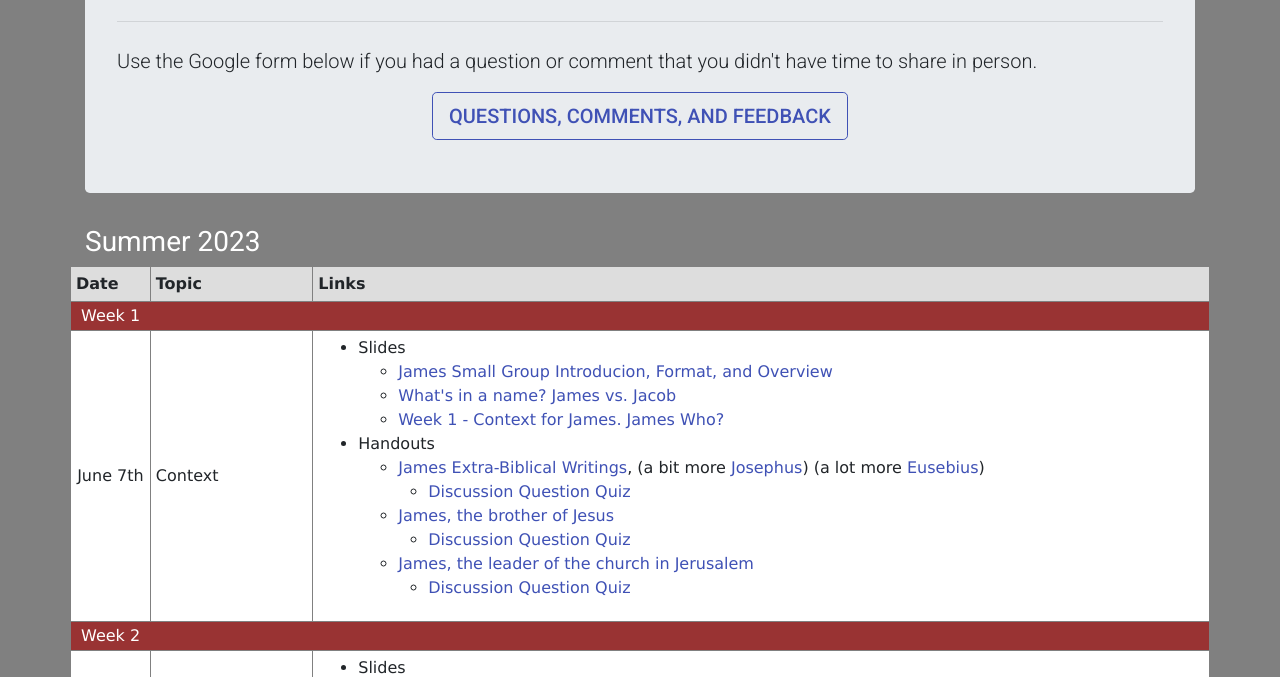
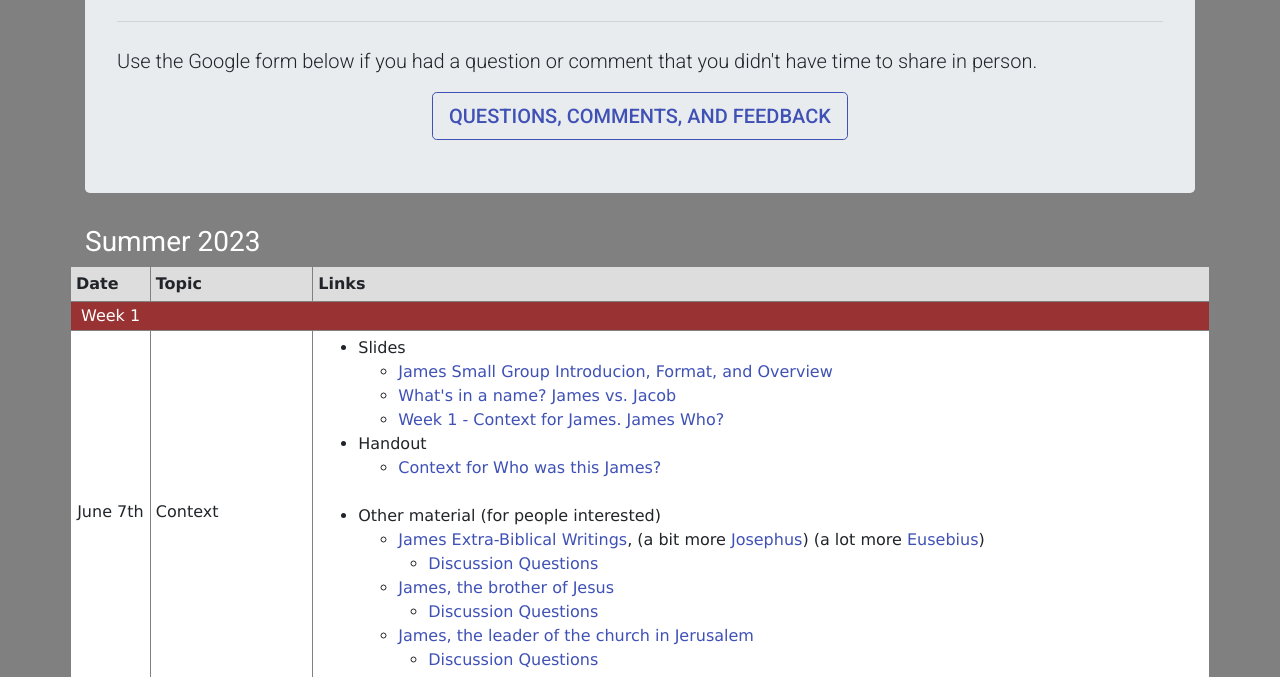
Before and after one commit to fisherds/mcc-james, a plain HTML site: page public/index.html in a window 1280 px wide. Shown: the part 267-944 px from the top of the page. Drawn offline with Linux system fonts and the light colour scheme; some packages are replaced by stand-ins of ours.

Commit message:
updating handout link

```diff
--- a/public/index.html
+++ b/public/index.html
@@ -29,7 +29,9 @@
       <p class="lead">Use the Google form below if you had a question or comment that you didn't have time to share in
         person.</p>
       <p class="lead text-center">
-        <a class="btn btn-primary btn-lg btn-outline" href="https://docs.google.com/forms/d/e/1FAIpQLSduQfQxRl4Kkn2VTXiyYoii2HM9w1o5ymt2OOLEyPPCJm9FuA/viewform" role="button">Questions, comments, and feedback</a>
+        <a class="btn btn-primary btn-lg btn-outline"
+          href="https://docs.google.com/forms/d/e/1FAIpQLSduQfQxRl4Kkn2VTXiyYoii2HM9w1o5ymt2OOLEyPPCJm9FuA/viewform"
+          role="button">Questions, comments, and feedback</a>
       </p>
     </div>
 
@@ -58,24 +60,59 @@
               <ul>
                 <li>Slides
                   <ul>
-                    <li><a target="_blank" href="https://docs.google.com/presentation/d/1PvPi0bZMMdqhCuxkliFTMX_1fbZEeLPvYXkrxPesmko/edit?usp=drive_link">James Small Group Introducion, Format, and Overview</a></li>
-                    <li><a target="_blank" href="https://docs.google.com/presentation/d/1-5UTWukUidbgry5ErQZ-WFOyg1pDR0WaugW8tZ41jpo/edit?usp=drive_link">What's in a name? James vs. Jacob</a></li>
-                    <li><a target="_blank" href="https://docs.google.com/presentation/d/1PBqqIXedcgJ4e9u2PIKwfjF6xkZVLNEbqBvboh_82o4/edit?usp=drive_link">Week 1 - Context for James. James Who?</a></li>
+                    <li><a target="_blank"
+                        href="https://docs.google.com/presentation/d/1PvPi0bZMMdqhCuxkliFTMX_1fbZEeLPvYXkrxPesmko/edit?usp=drive_link">James
+                        Small Group Introducion, Format, and Overview</a></li>
+                    <li><a target="_blank"
+                        href="https://docs.google.com/presentation/d/1-5UTWukUidbgry5ErQZ-WFOyg1pDR0WaugW8tZ41jpo/edit?usp=drive_link">What's
+                        in a name? James vs. Jacob</a></li>
+                    <li><a target="_blank"
+                        href="https://docs.google.com/presentation/d/1PBqqIXedcgJ4e9u2PIKwfjF6xkZVLNEbqBvboh_82o4/edit?usp=drive_link">Week
+                        1 - Context for James. James Who?</a></li>
                   </ul>
                 </li>
-                <li>Handouts
+                <li>Handout
                   <ul>
-                    <li><a target="_blank" href="https://docs.google.com/document/d/1XvOBOIDINUhWb2kEbiLMh_oTV09TZfGH0TljGekiZ-s/edit?usp=drive_link">James Extra-Biblical Writings</a>, (a bit more <a target="_blank" href="https://docs.google.com/document/d/1Y3H1rUUZ3m1pS_BfyGtccPJ_9Sswe2WO3o_cvBilGw4/edit?usp=sharing">Josephus</a>) (a lot more <a target="_blank" href="https://docs.google.com/document/d/12CxRzw3SFIBhJP6SJyy7f8lvvTNpPutKrXdmpiGlOBQ/edit?usp=sharing">Eusebius</a>)</li>
-                    <div style="margin-left: 30px;"><li><a target="_blank" href="https://docs.google.com/document/d/13RWtk0S12lgEiaQiXYV2ofMmu8j6hWvvRTz1-AcJPiA/edit?usp=drive_link">Discussion Question Quiz</a></li></div>
+                    <li><a target="_blank"
+                        href="https://docs.google.com/document/d/1t7dUhFX7NcJPIAaxB0Y7VgdzvoU-w2JK6v5GvoPUf58/edit?usp=sharing">Context
+                        for Who was this James?</a></li>
+                  </ul>
+                </li>
+                <br>
+                <li>Other material (for people interested)
+                  <ul>
+                    <li><a target="_blank"
+                        href="https://docs.google.com/document/d/1XvOBOIDINUhWb2kEbiLMh_oTV09TZfGH0TljGekiZ-s/edit?usp=drive_link">James
+                        Extra-Biblical Writings</a>, (a bit more <a target="_blank"
+                        href="https://docs.google.com/document/d/1Y3H1rUUZ3m1pS_BfyGtccPJ_9Sswe2WO3o_cvBilGw4/edit?usp=sharing">Josephus</a>)
+                      (a lot more <a target="_blank"
+                        href="https://docs.google.com/document/d/12CxRzw3SFIBhJP6SJyy7f8lvvTNpPutKrXdmpiGlOBQ/edit?usp=sharing">Eusebius</a>)
+                    </li>
+                    <div style="margin-left: 30px;">
+                      <li><a target="_blank"
+                          href="https://docs.google.com/document/d/13RWtk0S12lgEiaQiXYV2ofMmu8j6hWvvRTz1-AcJPiA/edit?usp=drive_link">Discussion
+                          Questions</a></li>
+                    </div>
                   </ul>
                   <ul>
-                    <li><a target="_blank" href="https://docs.google.com/document/d/1FY0Qn3rzLRLoDzX7EuPdduTlJXFgi3khQo4CU9W9n3w/edit?usp=drive_link">James, the brother of Jesus</a></li>
-                    <div style="margin-left: 30px;"><li><a target="_blank" href="https://docs.google.com/document/d/1wJ2IV8quiQbdU9S5Dlin_d-P3JQf0so5WjCVNkc2_YQ/edit?usp=drive_link">Discussion Question Quiz</a></li></div>
+                    <li><a target="_blank"
+                        href="https://docs.google.com/document/d/1FY0Qn3rzLRLoDzX7EuPdduTlJXFgi3khQo4CU9W9n3w/edit?usp=drive_link">James,
+                        the brother of Jesus</a></li>
+                    <div style="margin-left: 30px;">
+                      <li><a target="_blank"
+                          href="https://docs.google.com/document/d/1wJ2IV8quiQbdU9S5Dlin_d-P3JQf0so5WjCVNkc2_YQ/edit?usp=drive_link">Discussion
+                          Questions</a></li>
+                    </div>
                   </ul>
-
                   <ul>
-                    <li><a target="_blank" href="https://docs.google.com/document/d/1WILio2O4k17WuEhNZ9HKedBjGVkPX4x-fWDgLtbxDfc/edit?usp=drive_link">James, the leader of the church in Jerusalem</a></li>
-                    <div style="margin-left: 30px;"><li><a target="_blank" href="https://docs.google.com/document/d/1QrCqZ5t-SQvOwbGdWDhXK9SOSwB5KN7kbW_J9XelrKs/edit?usp=drive_link">Discussion Question Quiz</a></li></div>
+                    <li><a target="_blank"
+                        href="https://docs.google.com/document/d/1WILio2O4k17WuEhNZ9HKedBjGVkPX4x-fWDgLtbxDfc/edit?usp=drive_link">James,
+                        the leader of the church in Jerusalem</a></li>
+                    <div style="margin-left: 30px;">
+                      <li><a target="_blank"
+                          href="https://docs.google.com/document/d/1QrCqZ5t-SQvOwbGdWDhXK9SOSwB5KN7kbW_J9XelrKs/edit?usp=drive_link">Discussion
+                          Questions</a></li>
+                    </div>
                   </ul>
 
                 </li>
```
Also changed, not shown: 1 other file.
